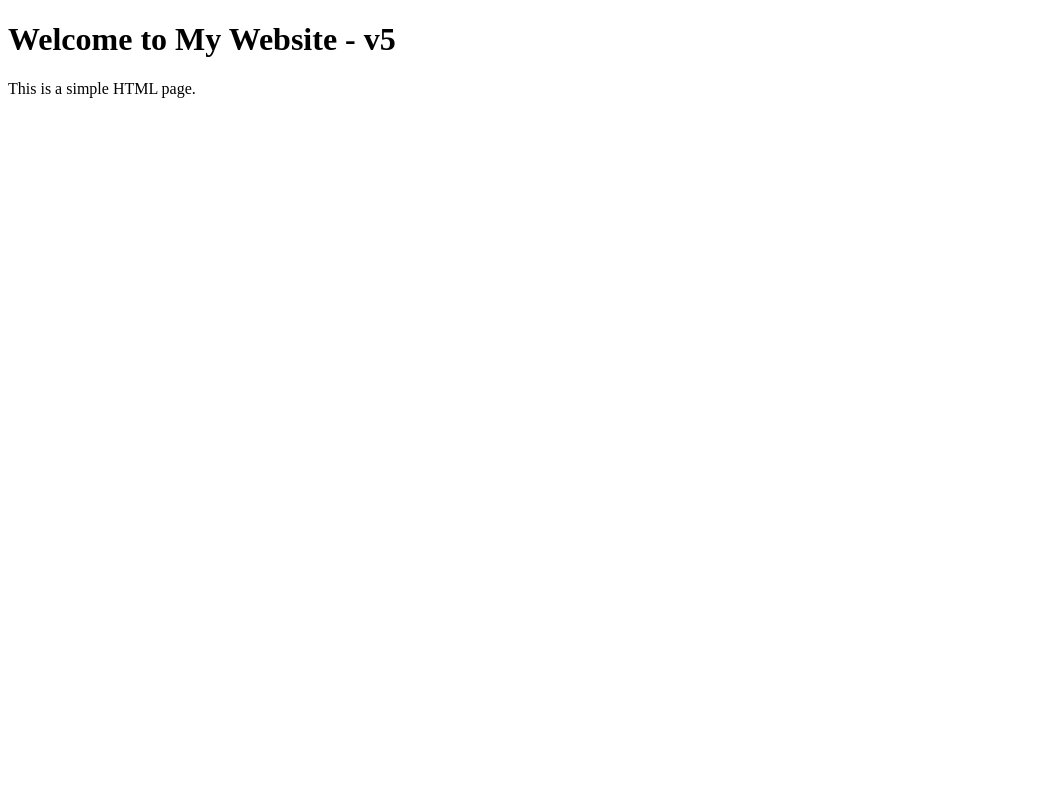
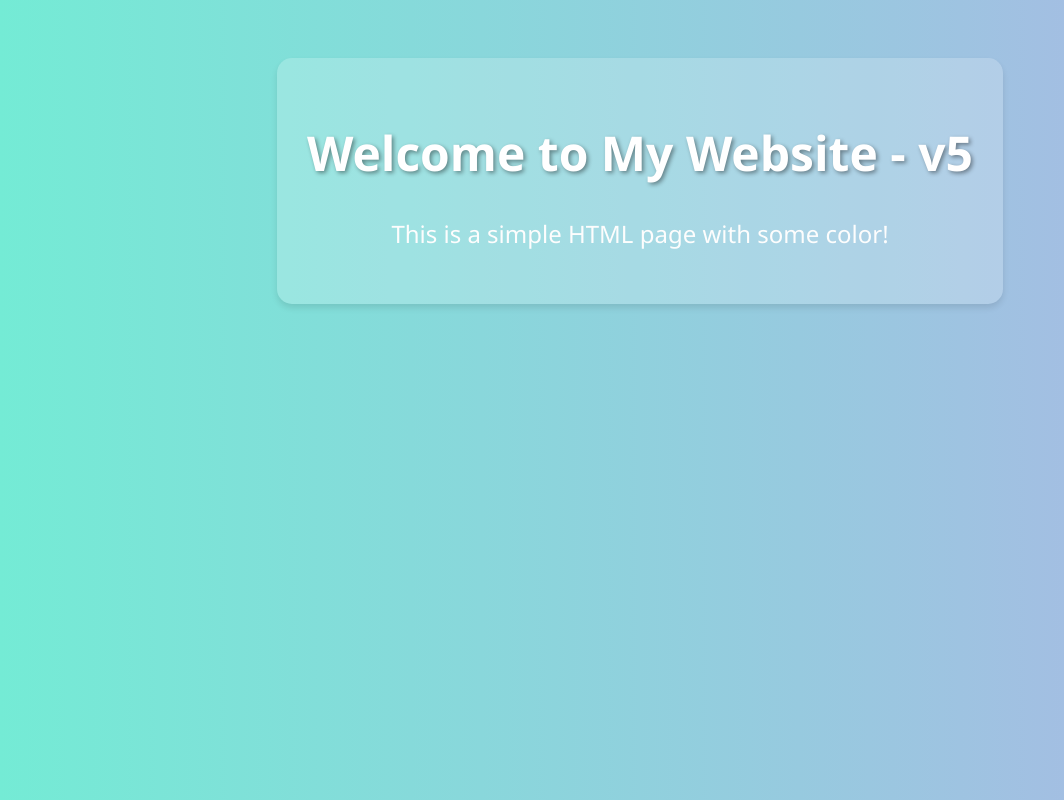
Before and after one commit to sanketnankar/test-repo, a plain HTML site: page index.html in a window 1280 px wide. Shown: the whole page, without its empty margins (0-1064 px from the left). Drawn offline with Linux system fonts and the light colour scheme.

Commit message:
Added design

```diff
--- a/index.html
+++ b/index.html
@@ -3,9 +3,36 @@
 <head>
     <meta charset="UTF-8">
     <title>Welcome Page</title>
+    <style>
+        body {
+            font-family: 'Segoe UI', Tahoma, Geneva, Verdana, sans-serif;
+            background: linear-gradient(to right, #74ebd5, #ACB6E5);
+            color: #333;
+            text-align: center;
+            padding: 50px;
+        }
+        h1 {
+            color: #ffffff;
+            font-size: 3em;
+            text-shadow: 2px 2px 4px #00000066;
+        }
+        p {
+            font-size: 1.5em;
+            color: #fdfdfd;
+        }
+        .card {
+            background-color: rgba(255, 255, 255, 0.2);
+            border-radius: 15px;
+            padding: 30px;
+            display: inline-block;
+            box-shadow: 0 4px 6px rgba(0,0,0,0.1);
+        }
+    </style>
 </head>
 <body>
-    <h1>Welcome to My Website - v5</h1>
-    <p>This is a simple HTML page.</p>
+    <div class="card">
+        <h1>Welcome to My Website - v5</h1>
+        <p>This is a simple HTML page with some color!</p>
+    </div>
 </body>
 </html>
```
